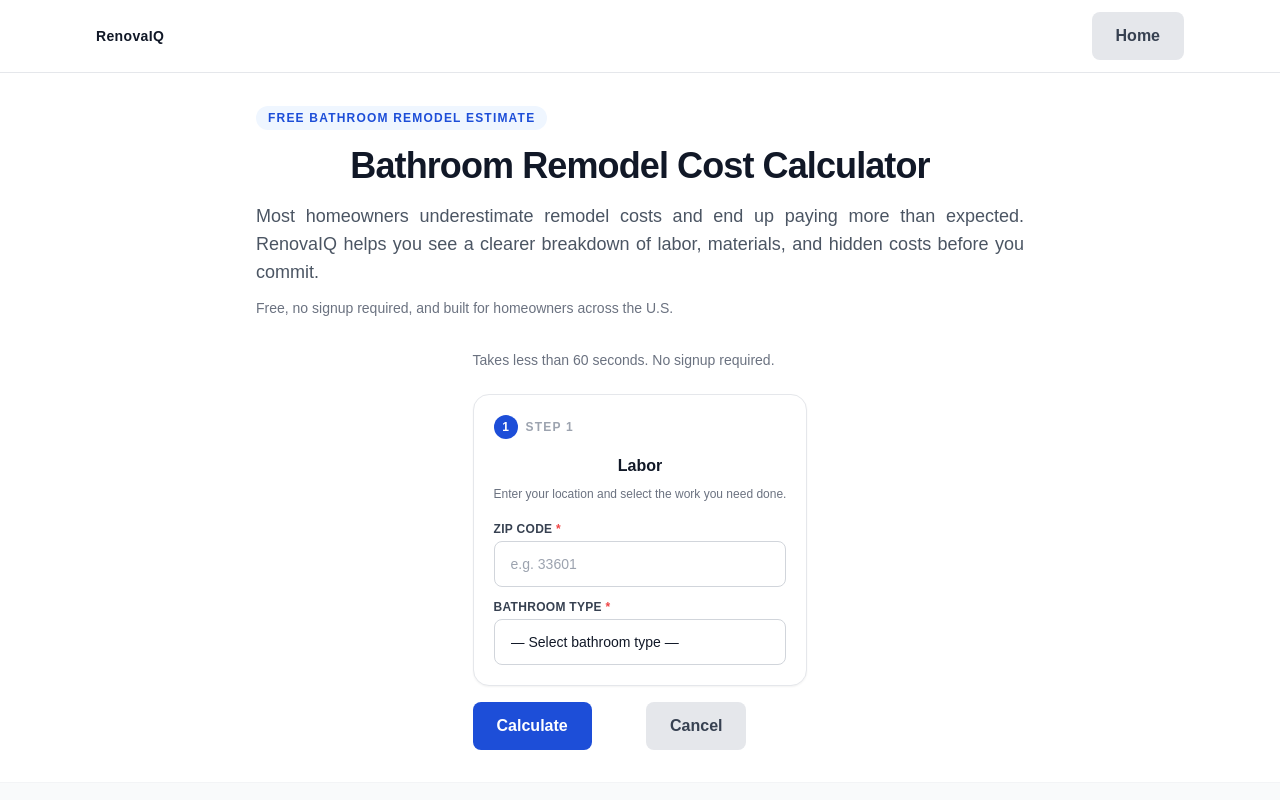
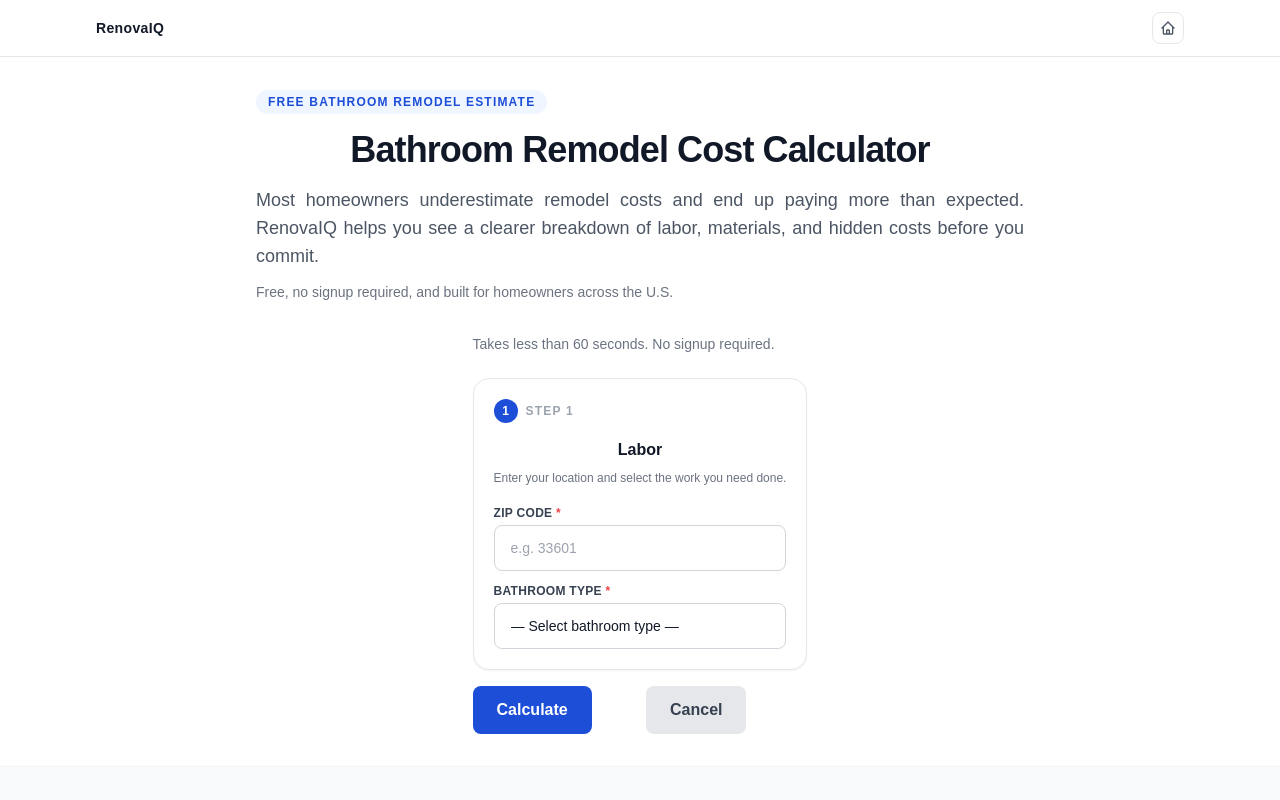
Before and after one commit to yimocuba-cpu/renovaiq-web, a Next.js app: page /calculadora in a window 1280 px wide. Shown: the top 800 px of the page. Built offline with nearby package versions, Linux system fonts and the light colour scheme.

Commit message:
Fix architecture + working production build

```diff
--- a/components/CalculadoraClient.js
+++ b/components/CalculadoraClient.js
@@ -17,9 +17,26 @@ export default function CalculadoraClient() {
             RenovaIQ
           </span>
 
-          <Button href="/" variant="cancel" ariaLabel="Go to home">
-            Home
-          </Button>
+          <a
+            href="/"
+            className="inline-flex items-center justify-center w-8 h-8 rounded-lg border border-gray-200 bg-white text-gray-600 hover:bg-gray-50 hover:text-gray-900 hover:border-gray-300 transition-all duration-200 focus:outline-none focus:ring-2 focus:ring-blue-500 focus:ring-offset-2"
+            aria-label="Go to home"
+          >
+            <svg
+              className="w-4 h-4"
+              fill="none"
+              stroke="currentColor"
+              viewBox="0 0 24 24"
+              xmlns="http://www.w3.org/2000/svg"
+            >
+              <path
+                strokeLinecap="round"
+                strokeLinejoin="round"
+                strokeWidth={2}
+                d="M3 12l2-2m0 0l7-7 7 7M5 10v10a1 1 0 001 1h3m10-11l2 2m-2-2v10a1 1 0 01-1 1h-3m-6 0a1 1 0 001-1v-4a1 1 0 011-1h2a1 1 0 011 1v4a1 1 0 001 1m-6 0h6"
+              />
+            </svg>
+          </a>
         </div>
       </nav>
 
```
